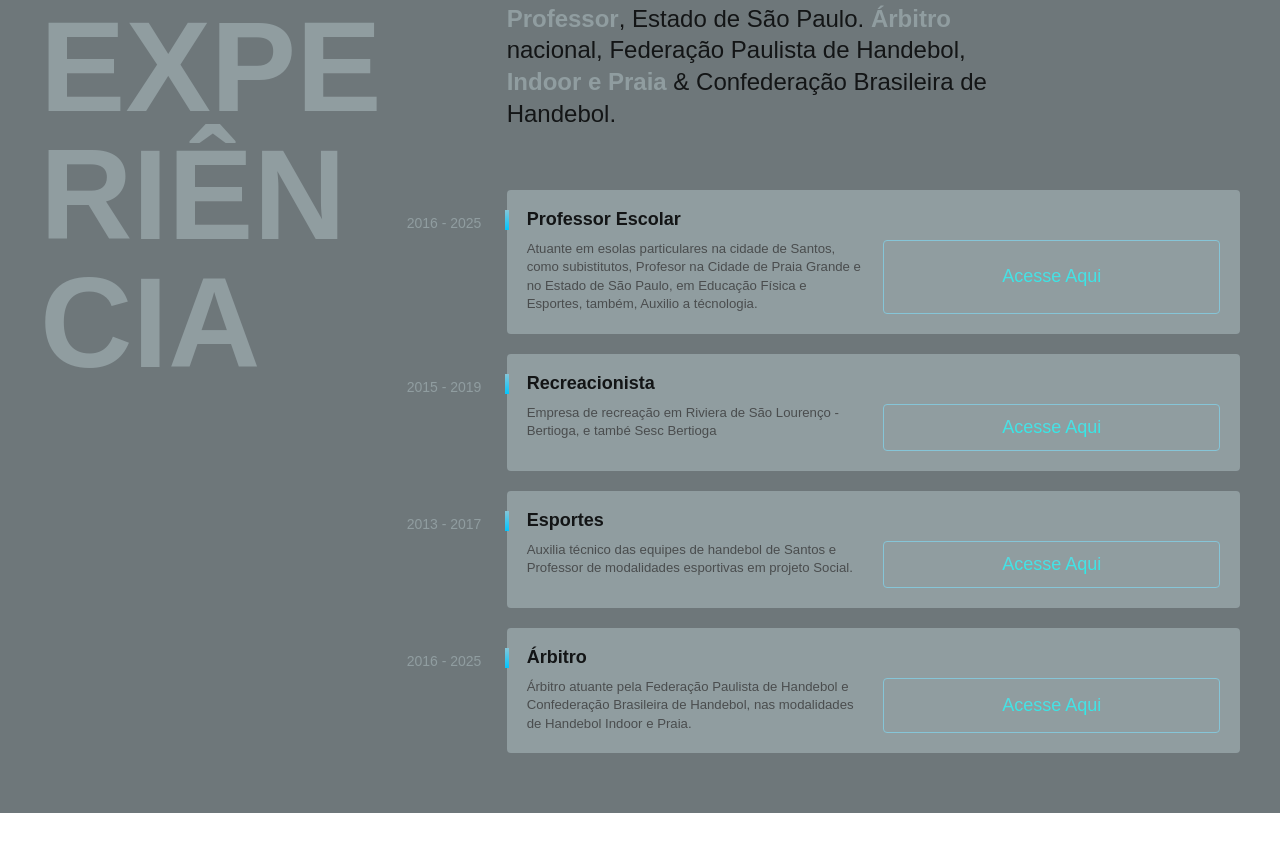
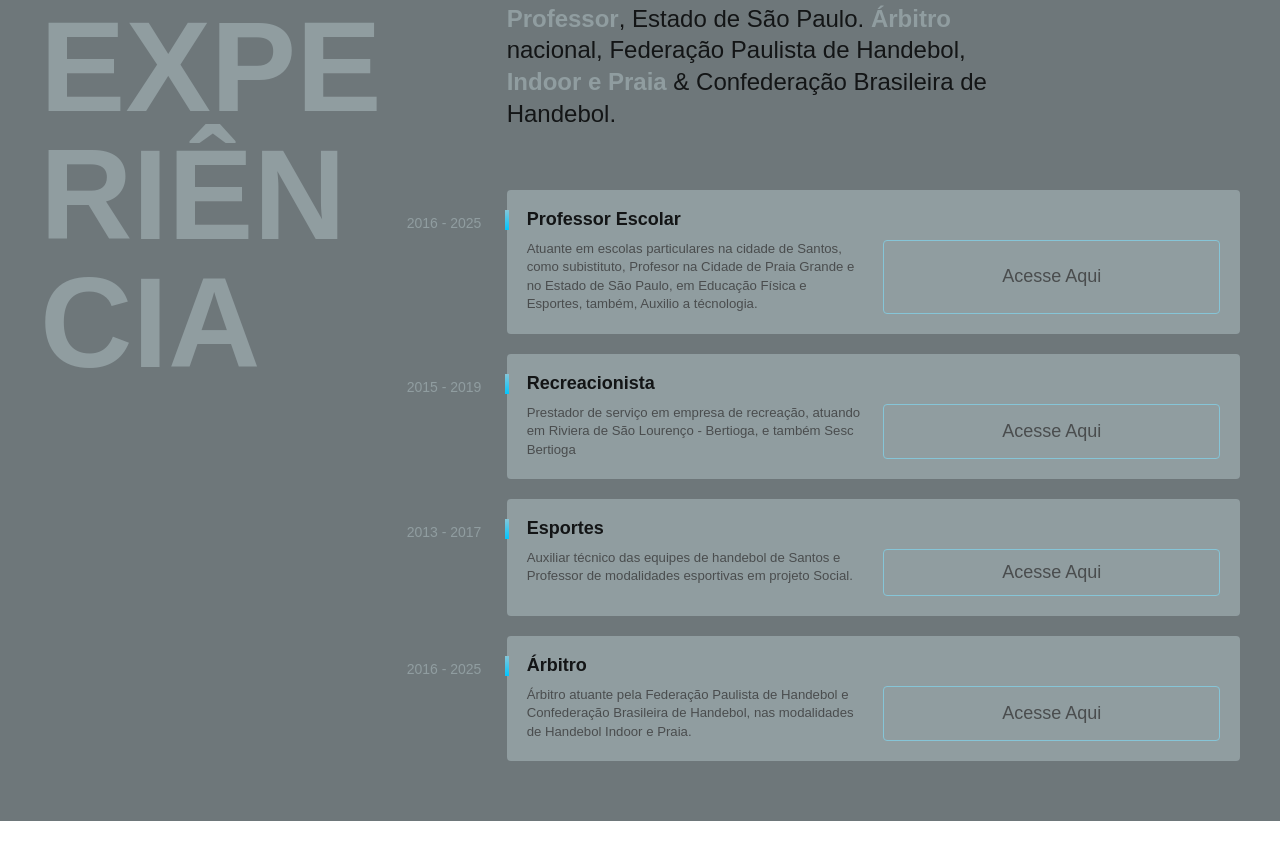
Before and after one commit to MarcosNerys/portifolio, a plain HTML site: page index.html in a window 1280 px wide. Shown: the part 663-1523 px from the top of the page. Drawn offline with Linux system fonts and the light colour scheme.

Commit message:
correção#4

```diff
--- a/css/experiencia.css
+++ b/css/experiencia.css
@@ -65,22 +65,11 @@
     color: #4a4d4e;
 }
 
-:root {
-    --gradient: linear-gradient(
-        rigth,
-        rgb(0 198 255)
-        rgb(134 197 215)
-    )
-}
-
 .btn-acesso {
     font-family: Arial, Helvetica, sans-serif;
     font-size: 1.125rem;
     line-height: 1.4;
-    background: -webkit-linear-gradient(left  #86C5D7,  #00FFF2);
-    background: linear-gradient(#86C5D7, #00FFF2);
-    -webkit-background-clip: text;
-    -webkit-text-fill-color: transparent;
+    color: #4a4d4e;
     border: 1px solid #86C5D7;
     border-radius: 4px;
     padding: 10px 20px;
--- a/index.html
+++ b/index.html
@@ -40,7 +40,7 @@
                 <span class="funcao-ano">2016 - 2025</span>
                 <h3 class="funcao-titulo">Professor Escolar</h3>
                 <span></span>
-                <p class="funcao-txt">Atuante em esolas particulares na cidade de Santos,  como subistitutos, Profesor na Cidade de Praia Grande e no Estado de São Paulo, em Educação Física e Esportes, também, Auxilio a técnologia.</p>
+                <p class="funcao-txt">Atuante em escolas particulares na cidade de Santos,  como subistituto, Profesor na Cidade de Praia Grande e no Estado de São Paulo, em Educação Física e Esportes, também, Auxilio a técnologia.</p>
                 <a class="btn-acesso"  href="#">Acesse Aqui</a>
             </div>
 
@@ -49,7 +49,7 @@
                 <span class="funcao-ano">2015 - 2019</span>
                 <h3 class="funcao-titulo">Recreacionista</h3>
                 <span></span>
-                <p class="funcao-txt">Empresa de recreação em Riviera de São Lourenço - Bertioga, e també Sesc Bertioga</p>
+                <p class="funcao-txt">Prestador de serviço em empresa de recreação, atuando em Riviera de São Lourenço - Bertioga, e também Sesc Bertioga</p>
                  <a class="btn-acesso" href="#">Acesse Aqui</a>
             </div>
 
@@ -58,7 +58,7 @@
                 <span class="funcao-ano">2013 - 2017</span>
                 <h3 class="funcao-titulo">Esportes</h3>
                 <span></span>
-                <p class="funcao-txt">Auxilia técnico das equipes de handebol de Santos e Professor de modalidades esportivas em projeto Social.</p>
+                <p class="funcao-txt">Auxiliar técnico das equipes de handebol de Santos e Professor de modalidades esportivas em projeto Social.</p>
                 <a class="btn-acesso" href="#">Acesse Aqui</a>
             </div>
 
```
